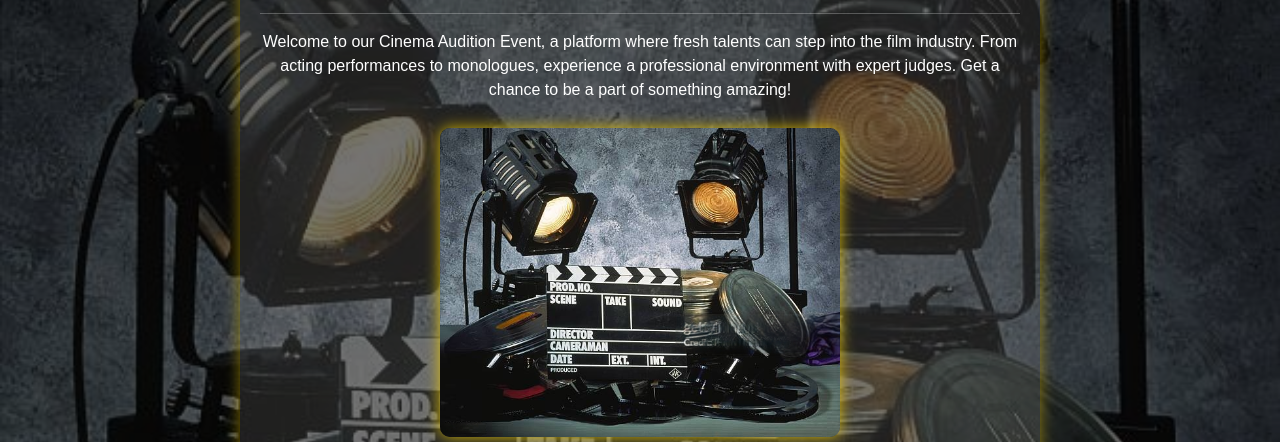
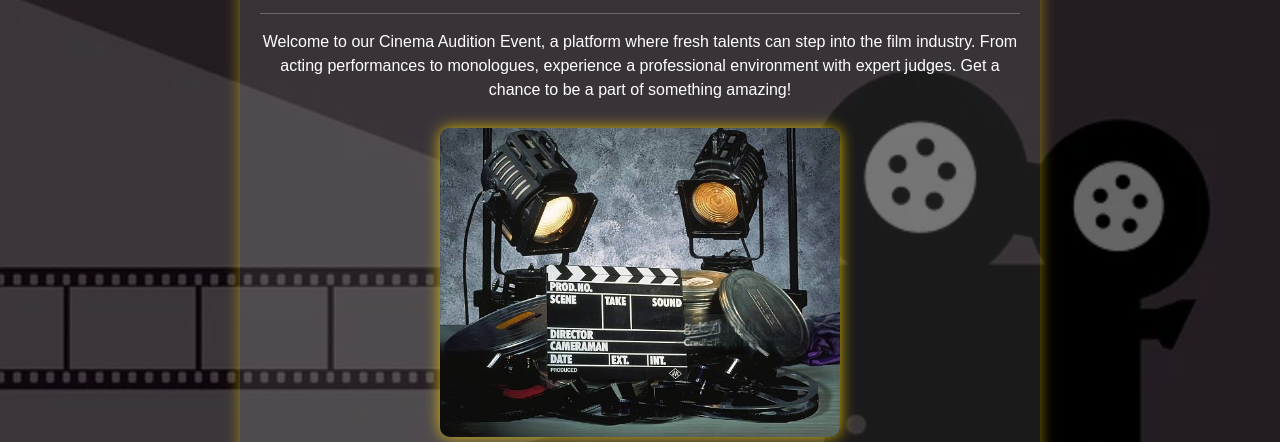
Before and after one commit to pavithranB1/audition, a plain HTML site: page index.html in a window 1280 px wide. Shown: the part 103-545 px from the top of the page. Drawn offline with nearby package versions, Linux system fonts and the light colour scheme.

Commit message:
file has been changed

```diff
--- a/index.html
+++ b/index.html
@@ -194,7 +194,7 @@ Welcome to our exclusive cinema audition event, where dreams meet opportunities!
         /* Global Styling */
         body {
             font-family: Arial, sans-serif;
-            background: url('clapperboardnew.jpeg') no-repeat center center fixed;
+            background: url('clap.webp') no-repeat center center fixed;
             background-size: cover;
             color: white;
             margin: 0;
```
Also changed, not shown: clap.webp (added).
